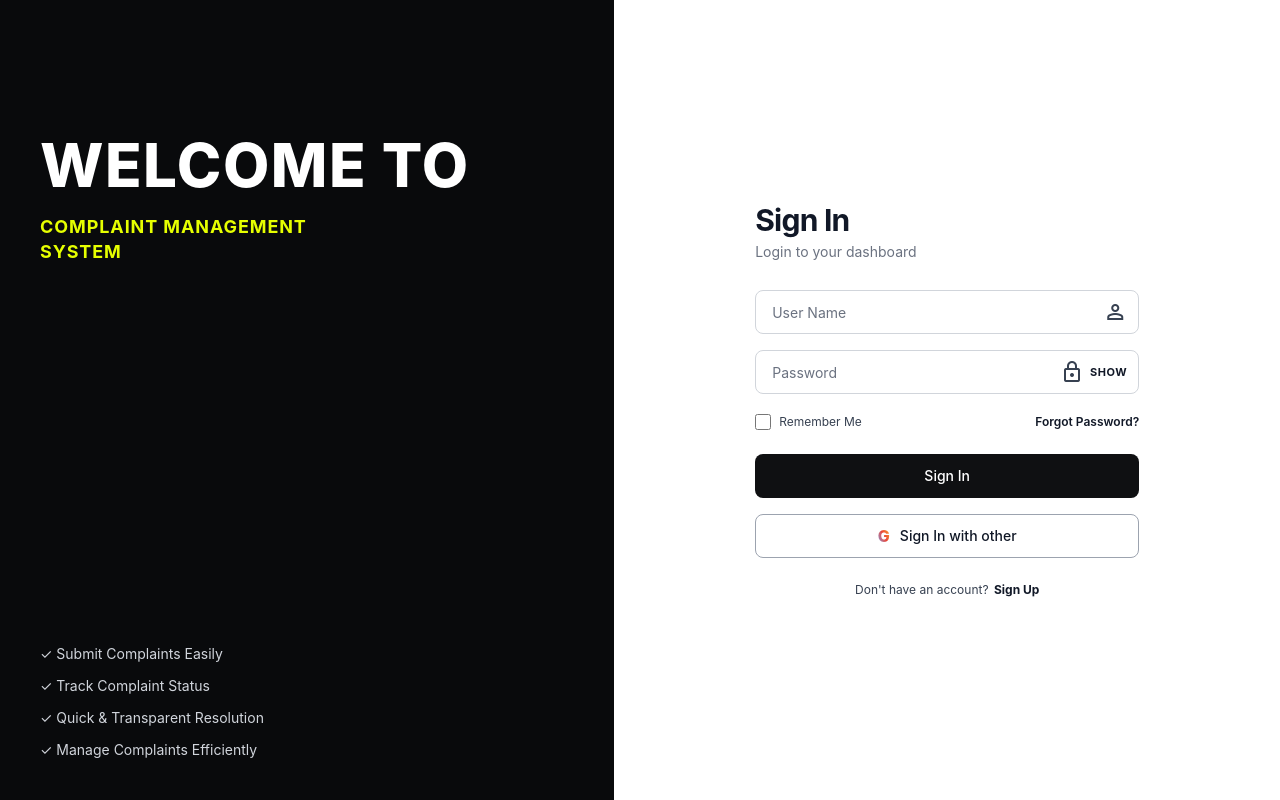
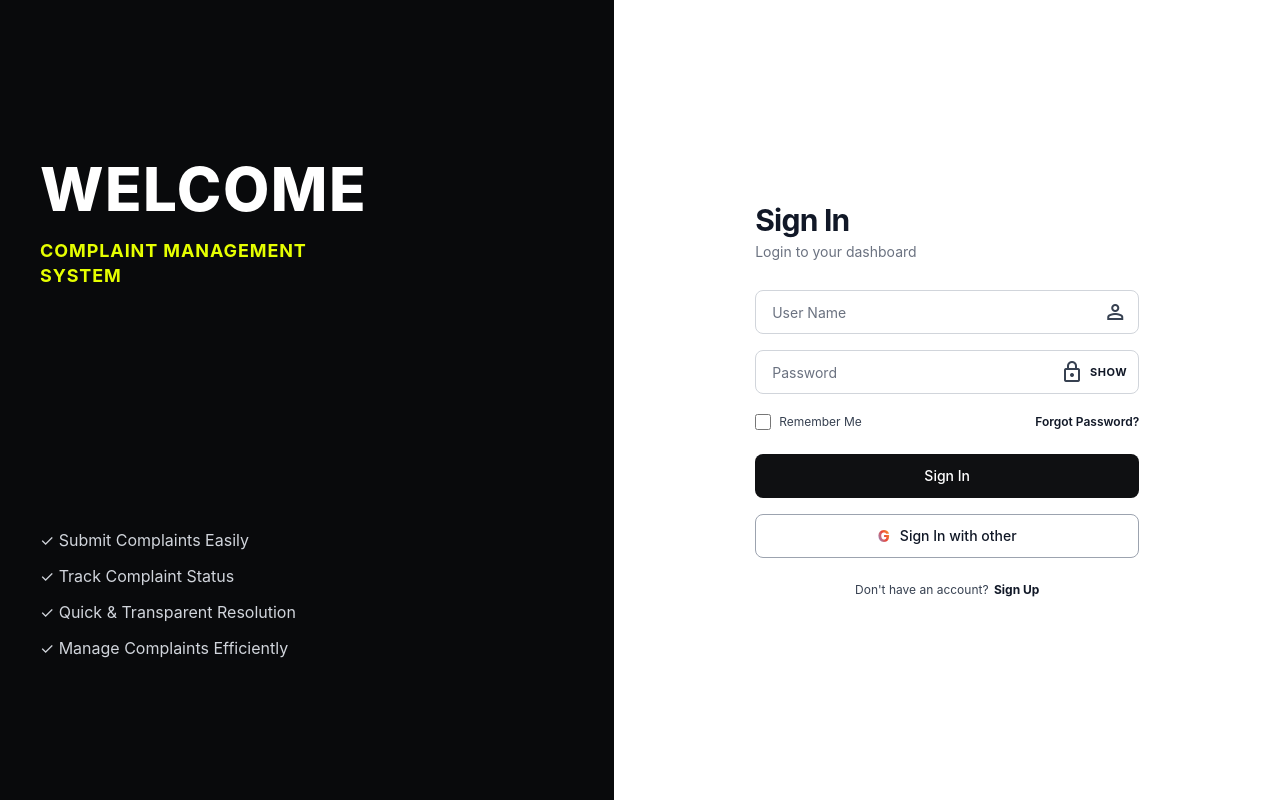
Before and after one commit to Fiza-Rani-057/Complaint-Managment-System, a React (Vite) app: page / in a window 1280 px wide. Built offline with nearby package versions, Linux system fonts and the light colour scheme.

Commit message:
Complaint Managment System

```diff
--- a/src/Pages/Login.jsx
+++ b/src/Pages/Login.jsx
@@ -15,9 +15,9 @@ function Login() {
           <div className="mt-10 py-12 pr-6">
             <h1
               className="text-5xl sm:text-6xl font-extrabold
-            tracking-wide text-white uppercase leading-tight"
+            tracking-wide text-white uppercase leading-tight mt-6"
             >
-              WELCOME TO
+              WELCOME
             </h1>
             <h2
               className="mt-3 text-base
@@ -28,7 +28,10 @@ function Login() {
               COMPLAINT MANAGEMENT SYSTEM
             </h2>
           </div>
-          <div className="space-y-3 text-gray-300 text-sm">
+          <div
+            className="space-y-3 text-gray-300  mb-25"
+            style={{ font: "20px" }}
+          >
             <p>✓ Submit Complaints Easily</p>
             <p>✓ Track Complaint Status</p>
             <p>✓ Quick & Transparent Resolution</p>
```
